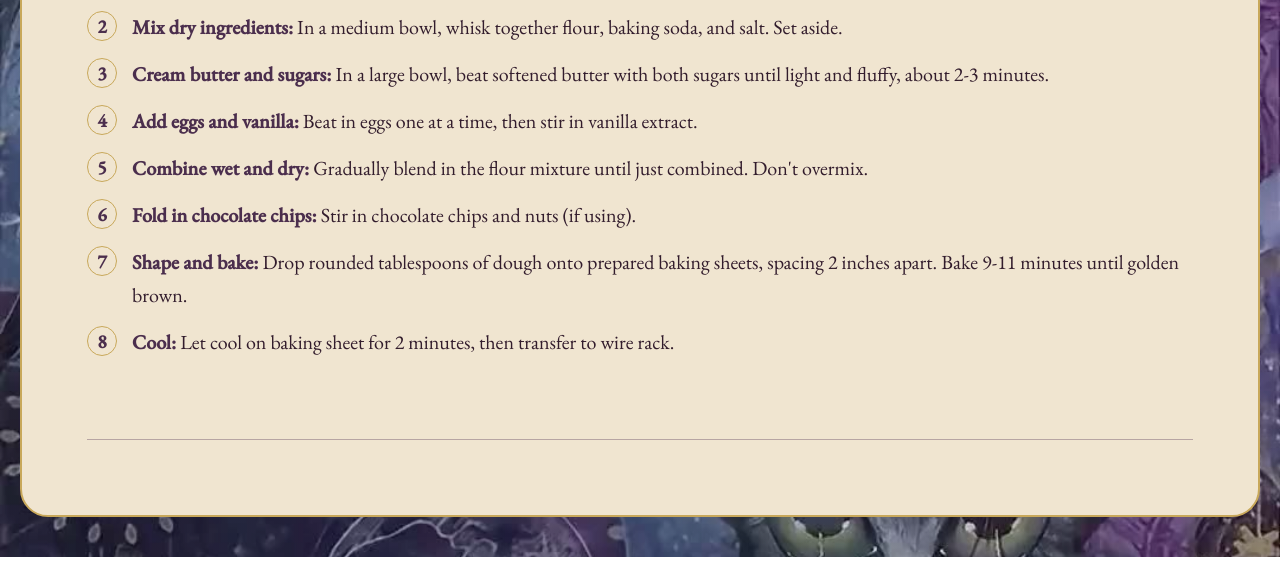
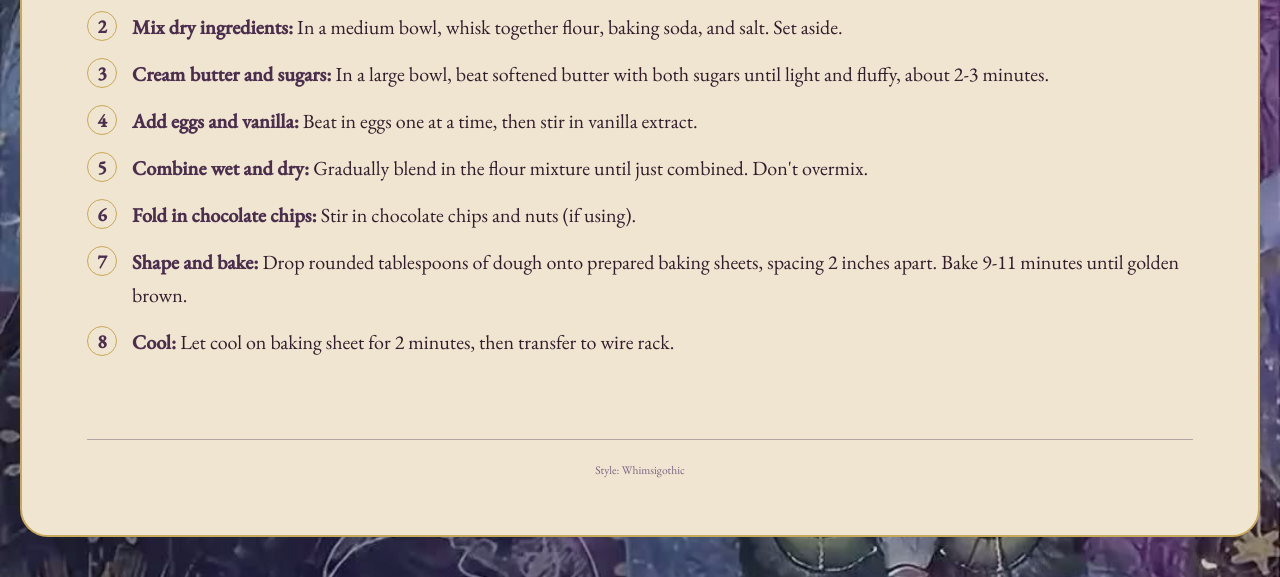
Before and after one commit to manasamkoratagere-bit/INST-630, a plain HTML site: page asst_1_recipe/index.html in a window 1280 px wide. Shown: the part 1183-1760 px from the top of the page. Drawn offline with nearby package versions, Linux system fonts and the light colour scheme.

Commit message:
Add style information to recipe footer

```diff
--- a/asst_1_recipe/index.html
+++ b/asst_1_recipe/index.html
@@ -90,6 +90,7 @@
 
         <!-- Recipe Footer -->
         <footer class="recipe-footer">
+            <p>Style: Whimsigothic </p>
         </footer>
     </div>
 
```
